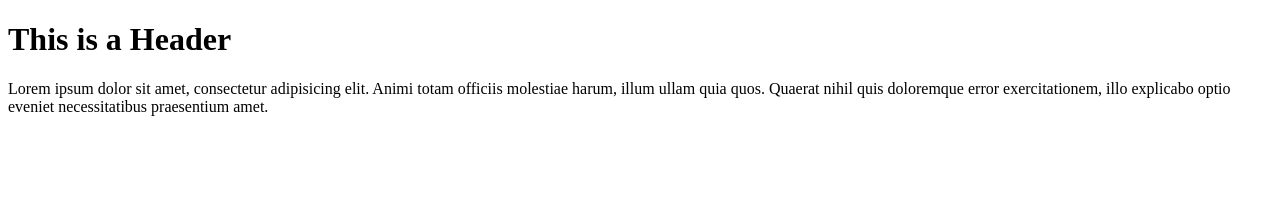
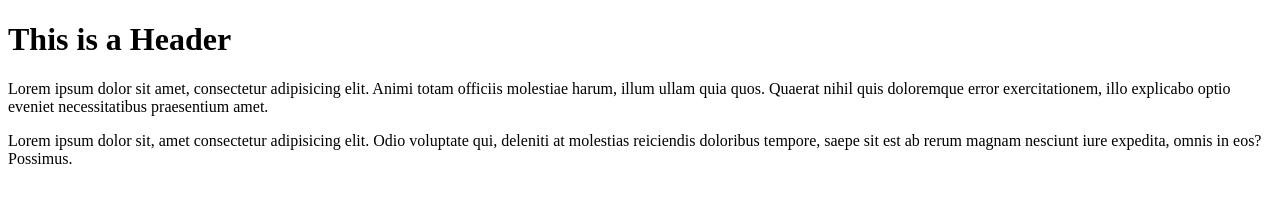
Before and after one commit to Manozg/git-test, a plain HTML site: page index.html in a window 1280 px wide. Drawn offline with Linux system fonts and the light colour scheme.

Commit message:
Third commit

```diff
--- a/index.html
+++ b/index.html
@@ -8,6 +8,6 @@
 <body>
     <h1>This is a Header</h1>
     <p>Lorem ipsum dolor sit amet, consectetur adipisicing elit. Animi totam officiis molestiae harum, illum ullam quia quos. Quaerat nihil quis doloremque error exercitationem, illo explicabo optio eveniet necessitatibus praesentium amet.</p>
-
+    <p>Lorem ipsum dolor sit, amet consectetur adipisicing elit. Odio voluptate qui, deleniti at molestias reiciendis doloribus tempore, saepe sit est ab rerum magnam nesciunt iure expedita, omnis in eos? Possimus.</p>
 </body>
 </html>
```
